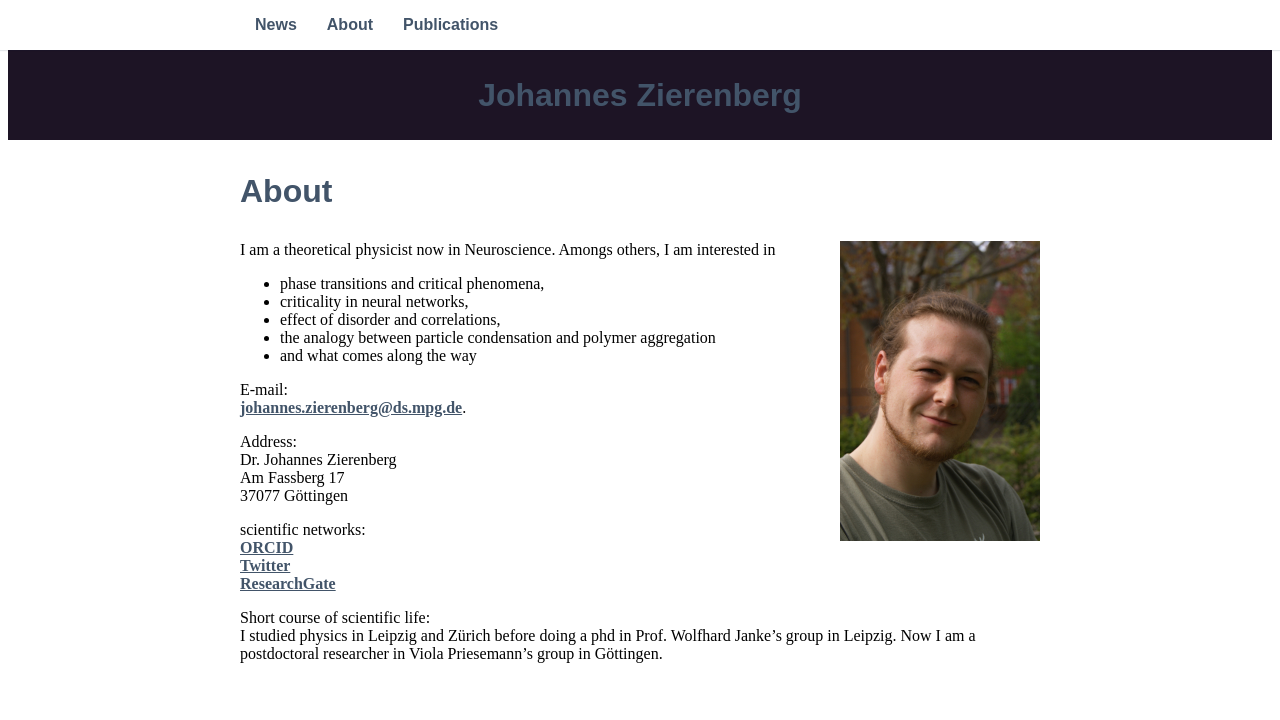
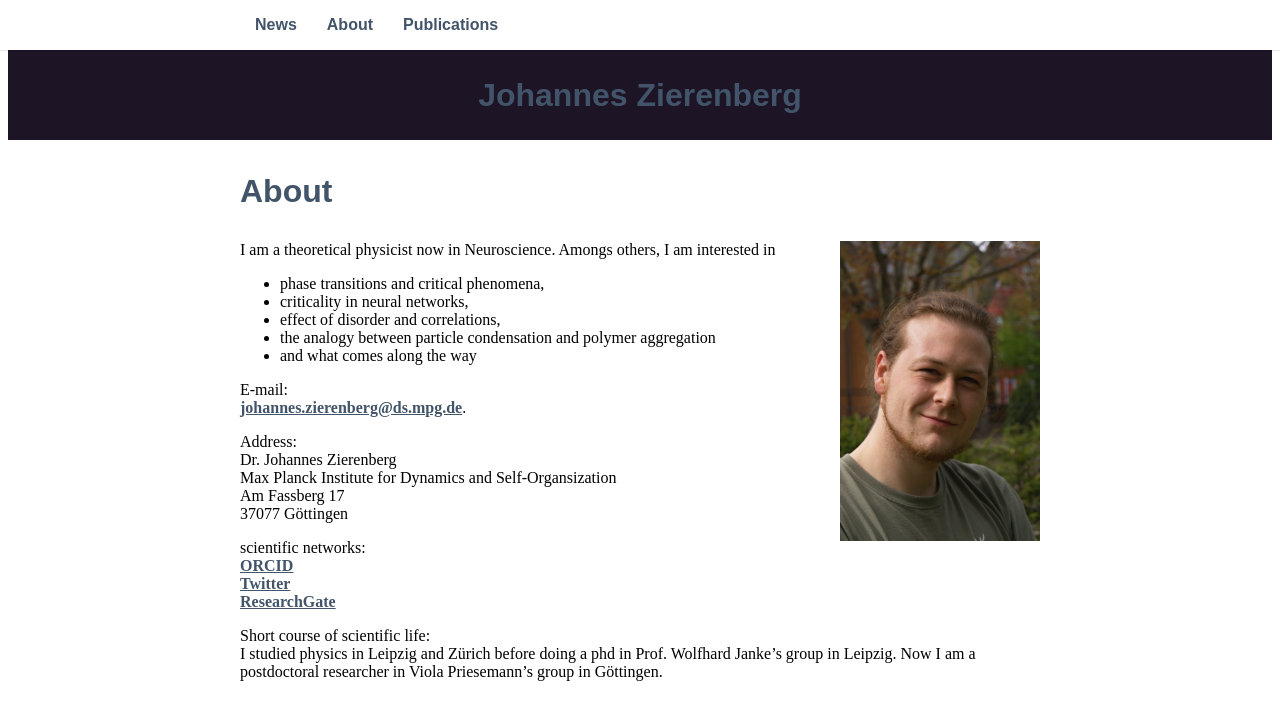
Before and after one commit to zierenberg/zierenberg.github.io, a Jekyll site: the page built from _pages/02_about.md, in a window 1280 px wide. Shown: the top 720 px of the page. Built offline with Jekyll 4.4.1, drawn with Linux system fonts in a browser that asks for light colours; some web fonts are replaced.

Commit message:
update adress

```diff
--- a/_pages/02_about.md
+++ b/_pages/02_about.md
@@ -21,6 +21,7 @@ E-mail:<br>
 
 Address:<br>
 Dr. Johannes Zierenberg<br>
+Max Planck Institute for Dynamics and Self-Organsization<br>
 Am Fassberg 17<br>
 37077 Göttingen
 
```
